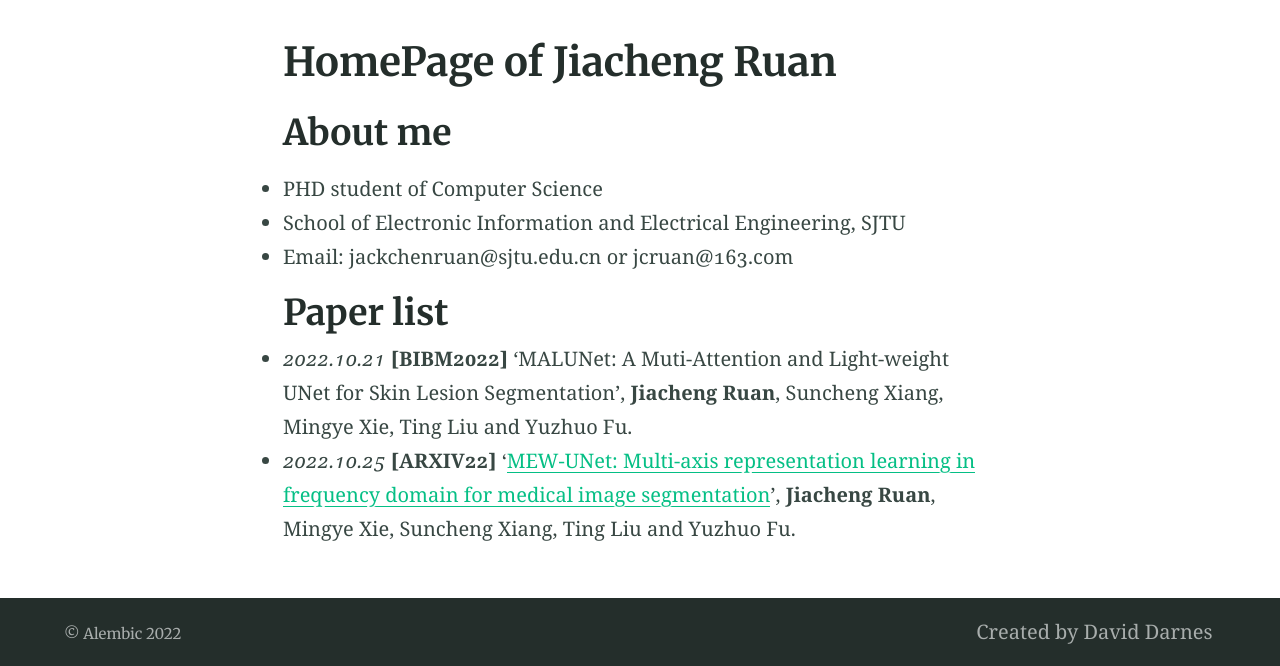
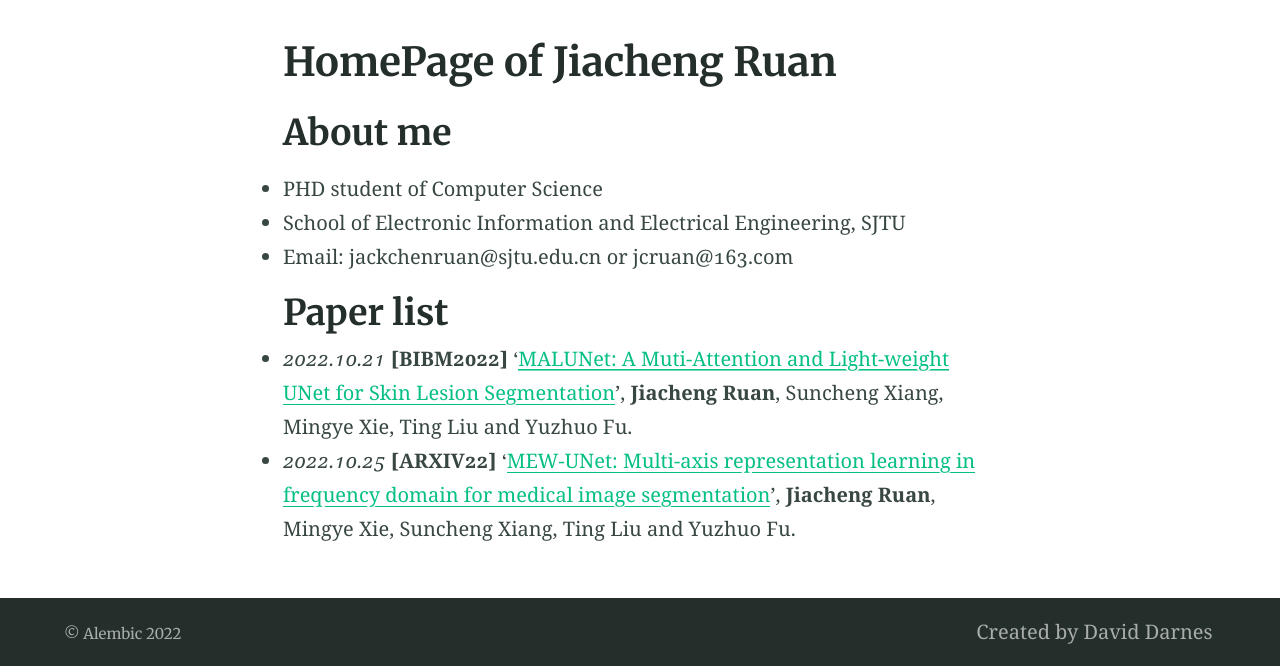
Before and after one commit to JCruan519/JCruan519.github.io, a Jekyll site: the page built from index.md, in a window 1280 px wide. Shown: the part 408-1074 px from the top of the page. Built offline with Jekyll 4.4.1, drawn with Linux system fonts in a browser that asks for light colours; part of the change alters nothing that is shown.

```diff
--- a/index.md
+++ b/index.md
@@ -10,5 +10,5 @@ feature_image: "https://picsum.photos/1300/400?image=989"
 - School of Electronic Information and Electrical Engineering, SJTU
 - Email: jackchenruan@sjtu.edu.cn or jcruan@163.com
 ## Paper list
-- *2022.10.21* **[BIBM2022]** 'MALUNet: A Muti-Attention and Light-weight UNet for Skin Lesion Segmentation', **Jiacheng Ruan**, Suncheng Xiang, Mingye Xie, Ting Liu and Yuzhuo Fu.
+- *2022.10.21* **[BIBM2022]** '[MALUNet: A Muti-Attention and Light-weight UNet for Skin Lesion Segmentation](https://arxiv.org/abs/2211.01784)', **Jiacheng Ruan**, Suncheng Xiang, Mingye Xie, Ting Liu and Yuzhuo Fu.
 - *2022.10.25* **[ARXIV22]** '[MEW-UNet: Multi-axis representation learning in frequency domain for medical image segmentation](http://arxiv.org/abs/2210.14007)', **Jiacheng Ruan**, Mingye Xie, Suncheng Xiang, Ting Liu and Yuzhuo Fu.
```
